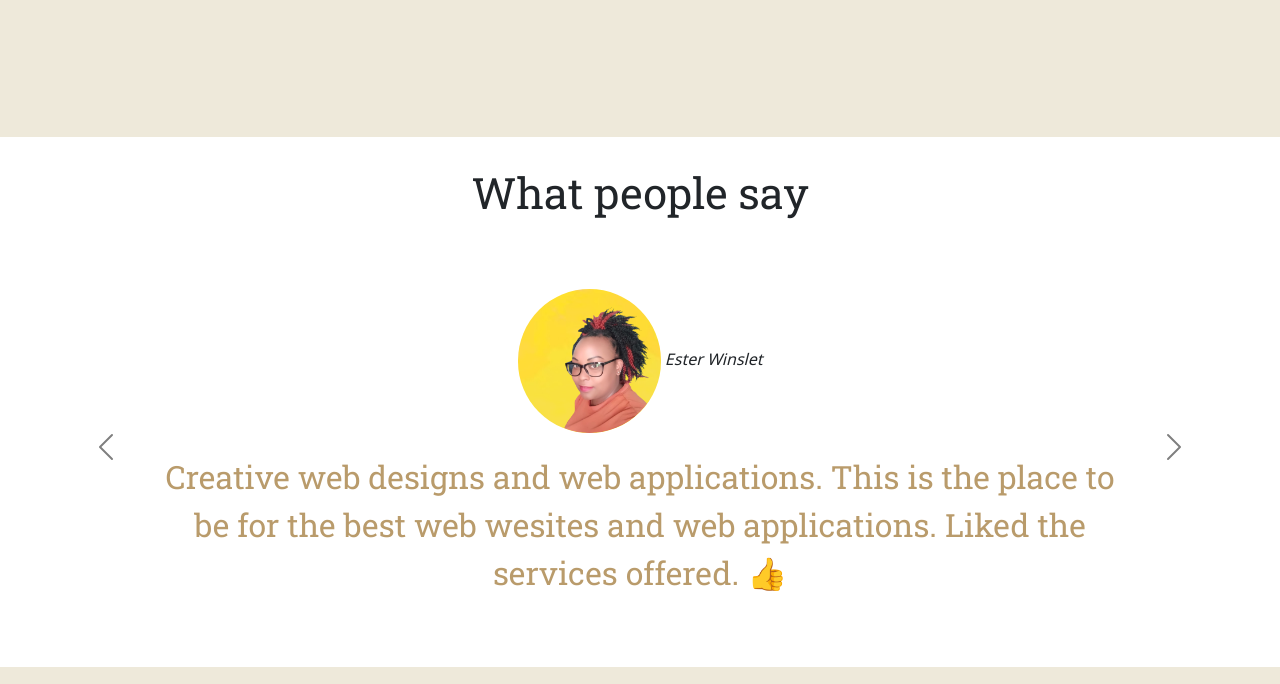
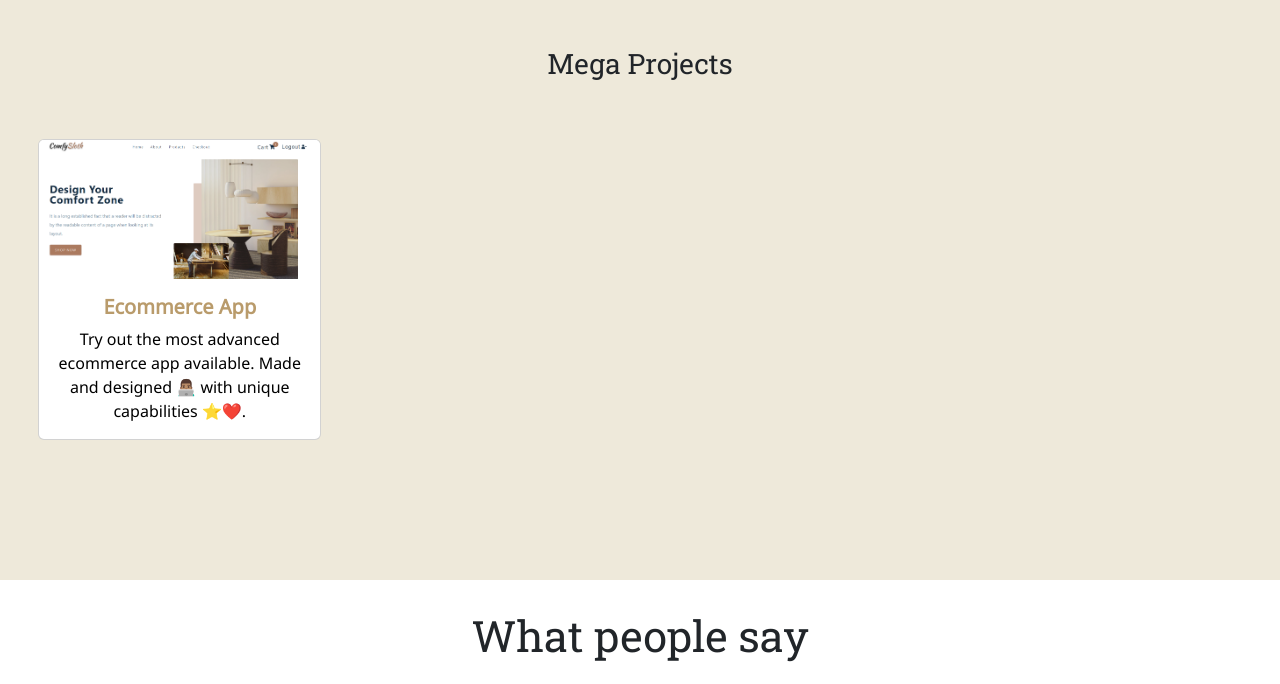
Before and after one commit to mosesblair12345/personal-website, a plain HTML site: page index.html in a window 1280 px wide. Shown: the part 2836-3520 px from the top of the page. Drawn offline with nearby package versions, Linux system fonts and the light colour scheme.

Commit message:
adding mega projects

```diff
--- a/index.html
+++ b/index.html
@@ -374,6 +374,24 @@
               </a>
             </div>
           </div>
+          <h3>Mega Projects</h3>
+          <div class="row">
+            <div class="col-lg-3 col-md-6  col-sm-6">
+              <a href="https://comfy-sloth-moses.netlify.app/" target="_blank">
+                <div class="card h-99">
+                  <img
+                    src="./images/comfy.png"
+                    alt=""
+                    class="card-img-top"
+                  />
+                  <div class="card-body">
+                    <h5 class="card-title"><strong>Ecommerce App</strong></h5>
+                    <p class="card-text">Try out the most advanced ecommerce app available. Made and designed 👨🏽‍💻 with unique capabilities ⭐❤️.</p>
+                  </div>
+                </div>
+              </a>
+            </div>
+          </div>
         </div>
       </div>
     </section>
```
Also changed, not shown: images/comfy.png (added).
